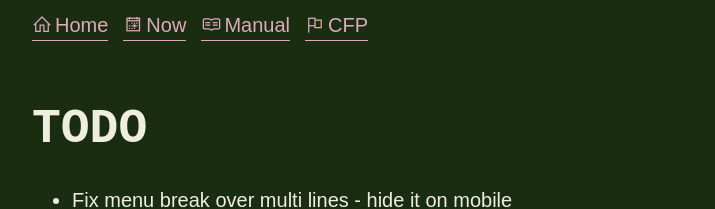
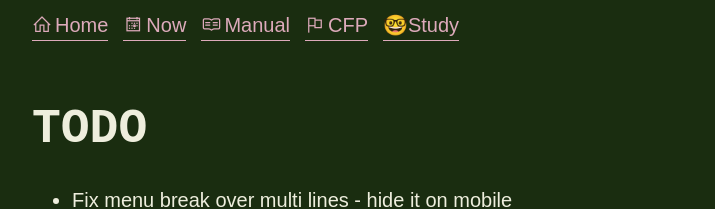
Before and after one commit to dagfrode/dagfrode.github.io, a Jekyll site: the page built from todo.md, in a window 1280 px wide and 900 px high. Shown: the top 209 px of the window, without its empty margins (282-997 px from the left). Built offline with Jekyll 4.4.1, drawn with Linux system fonts in a browser that asks for light colours; our own code applies the rules of GitHub Pages for plain Markdown files.

Commit message:
Add study

```diff
--- a/_layouts/default.html
+++ b/_layouts/default.html
@@ -22,7 +22,7 @@
   <a href="/cfp"><i class="las la-flag"></i>CFP</a>
   <!-- <a href="/portfolio"><i class="las la-image"></i>Portfolio</a> -->
   <!-- <a href="/hire"><i class="las la-id-card"></i>Hire</a> -->
-
+  <a href="/study">🤓</i>Study</a>
 
 </header>
   <main>
```
